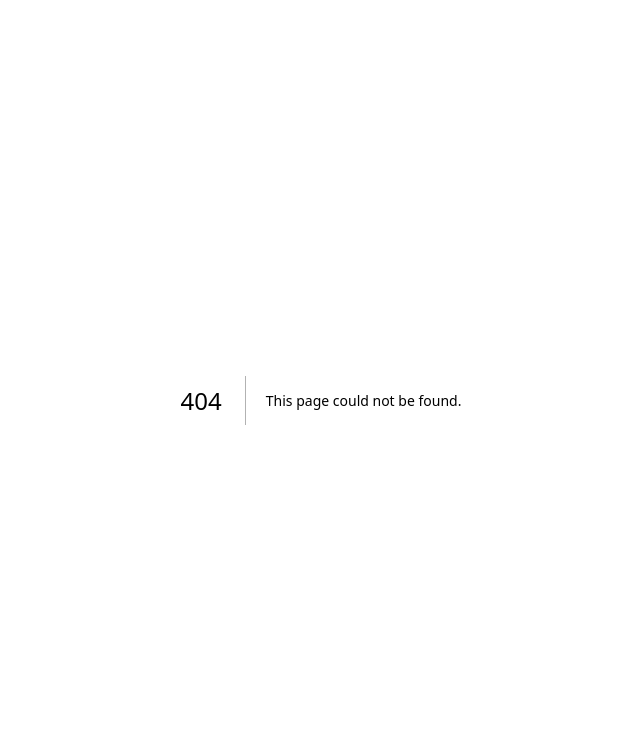
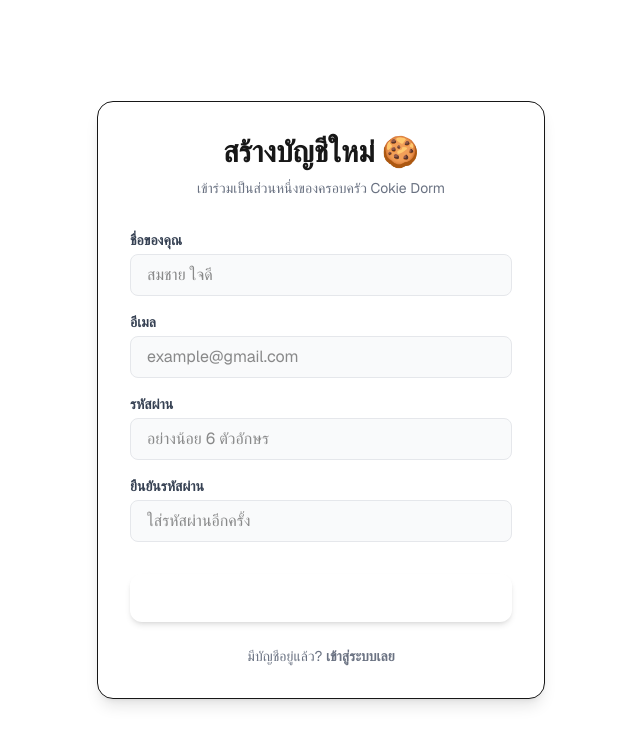
Before and after one commit to Chayapon8251/Cokie, a Next.js app in the folder frontend/: page /register in a window 1280 px wide. Before the commit this address had no page. Shown: the top 744 px of the page, without its empty margins (319-959 px from the left). Built offline with nearby package versions, Linux system fonts and the light colour scheme; no server answers.

Commit message:
add register page

```diff
--- /dev/null
+++ b/frontend/src/app/register/page.tsx
@@ -0,0 +1,153 @@
+"use client";
+
+import { useState } from "react";
+import { useRouter } from "next/navigation";
+import { authService } from "@/services/auth.service";
+
+export default function RegisterPage() {
+  const router = useRouter();
+
+  // State สำหรับเก็บค่าจากฟอร์ม
+  const [name, setName] = useState("");
+  const [email, setEmail] = useState("");
+  const [password, setPassword] = useState("");
+  const [confirmPassword, setConfirmPassword] = useState("");
+
+  // State สำหรับสถานะ
+  const [error, setError] = useState<string | null>(null);
+  const [isLoading, setIsLoading] = useState(false);
+
+  const handleSubmit = async (e: React.FormEvent) => {
+    e.preventDefault();
+    setError(null);
+
+    // 1. ตรวจสอบว่ารหัสผ่านตรงกันไหม
+    if (password !== confirmPassword) {
+      setError("รหัสผ่านไม่ตรงกันครับ");
+      return;
+    }
+
+    setIsLoading(true);
+
+    try {
+      // 2. เรียก API สมัครสมาชิก
+      await authService.register({ name, email, password });
+
+      // 3. ถ้าสำเร็จ
+      alert("สมัครสมาชิกสำเร็จ! กรุณาเข้าสู่ระบบ");
+      router.push("/login"); // ดีดไปหน้า Login
+    } catch (err: any) {
+      // 4. ถ้าพัง (เช่น อีเมลซ้ำ)
+      const msg = err.response?.data?.message || "เกิดข้อผิดพลาดในการสมัครสมาชิก";
+      setError(msg);
+    } finally {
+      setIsLoading(false);
+    }
+  };
+
+  return (
+    <div className="flex min-h-screen items-center justify-center bg-cookie-cream font-sans text-cookie-dark">
+      <div className="w-full max-w-md p-8 bg-white rounded-2xl shadow-lg border border-cookie-latte/30">
+
+        <div className="text-center mb-8">
+          <h2 className="text-3xl font-bold text-cookie-brown mb-2">
+            สร้างบัญชีใหม่ 🍪
+          </h2>
+          <p className="text-gray-500 text-sm">
+            เข้าร่วมเป็นส่วนหนึ่งของครอบครัว Cokie Dorm
+          </p>
+        </div>
+
+        {/* แสดง Error ถ้ามี */}
+        {error && (
+          <div className="mb-4 p-3 bg-red-50 text-red-600 text-sm rounded-lg border border-red-100 flex items-center gap-2">
+            ⚠️ {error}
+          </div>
+        )}
+
+        <form onSubmit={handleSubmit} className="space-y-4">
+
+          {/* ชื่อผู้ใช้ */}
+          <div>
+            <label className="block text-sm font-bold text-gray-700 mb-1">
+              ชื่อของคุณ
+            </label>
+            <input
+              type="text"
+              required
+              className="w-full px-4 py-2 bg-gray-50 border border-gray-200 rounded-lg focus:ring-2 focus:ring-cookie-brown focus:border-transparent outline-none transition"
+              placeholder="สมชาย ใจดี"
+              value={name}
+              onChange={(e) => setName(e.target.value)}
+            />
+          </div>
+
+          {/* อีเมล */}
+          <div>
+            <label className="block text-sm font-bold text-gray-700 mb-1">
+              อีเมล
+            </label>
+            <input
+              type="email"
+              required
+              className="w-full px-4 py-2 bg-gray-50 border border-gray-200 rounded-lg focus:ring-2 focus:ring-cookie-brown focus:border-transparent outline-none transition"
+              placeholder="example@gmail.com"
+              value={email}
+              onChange={(e) => setEmail(e.target.value)}
+            />
+          </div>
+
+          {/* รหัสผ่าน */}
+          <div>
+            <label className="block text-sm font-bold text-gray-700 mb-1">
+              รหัสผ่าน
+            </label>
+            <input
+              type="password"
+              required
+              minLength={6}
+              className="w-full px-4 py-2 bg-gray-50 border border-gray-200 rounded-lg focus:ring-2 focus:ring-cookie-brown focus:border-transparent outline-none transition"
+              placeholder="อย่างน้อย 6 ตัวอักษร"
+              value={password}
+              onChange={(e) => setPassword(e.target.value)}
+            />
+          </div>
+
+          {/* ยืนยันรหัสผ่าน */}
+          <div>
+            <label className="block text-sm font-bold text-gray-700 mb-1">
+              ยืนยันรหัสผ่าน
+            </label>
+            <input
+              type="password"
+              required
+              className="w-full px-4 py-2 bg-gray-50 border border-gray-200 rounded-lg focus:ring-2 focus:ring-cookie-brown focus:border-transparent outline-none transition"
+              placeholder="ใส่รหัสผ่านอีกครั้ง"
+              value={confirmPassword}
+              onChange={(e) => setConfirmPassword(e.target.value)}
+            />
+          </div>
+
+          {/* ปุ่ม Submit */}
+          <button
+            type="submit"
+            disabled={isLoading}
+            className="w-full mt-4 bg-cookie-brown hover:bg-[#6d4a30] text-white font-bold py-3 rounded-xl shadow-md hover:shadow-lg transition-all transform active:scale-95 disabled:opacity-50 disabled:cursor-not-allowed"
+          >
+            {isLoading ? "กำลังสร้างบัญชี..." : "สมัครสมาชิก"}
+          </button>
+
+        </form>
+
+        {/* ลิงก์กลับไปหน้า Login */}
+        <div className="mt-6 text-center text-sm text-gray-500">
+          มีบัญชีอยู่แล้ว?{" "}
+          <a href="/login" className="text-cookie-brown hover:underline font-bold">
+            เข้าสู่ระบบเลย
+          </a>
+        </div>
+
+      </div>
+    </div>
+  );
+}
```
